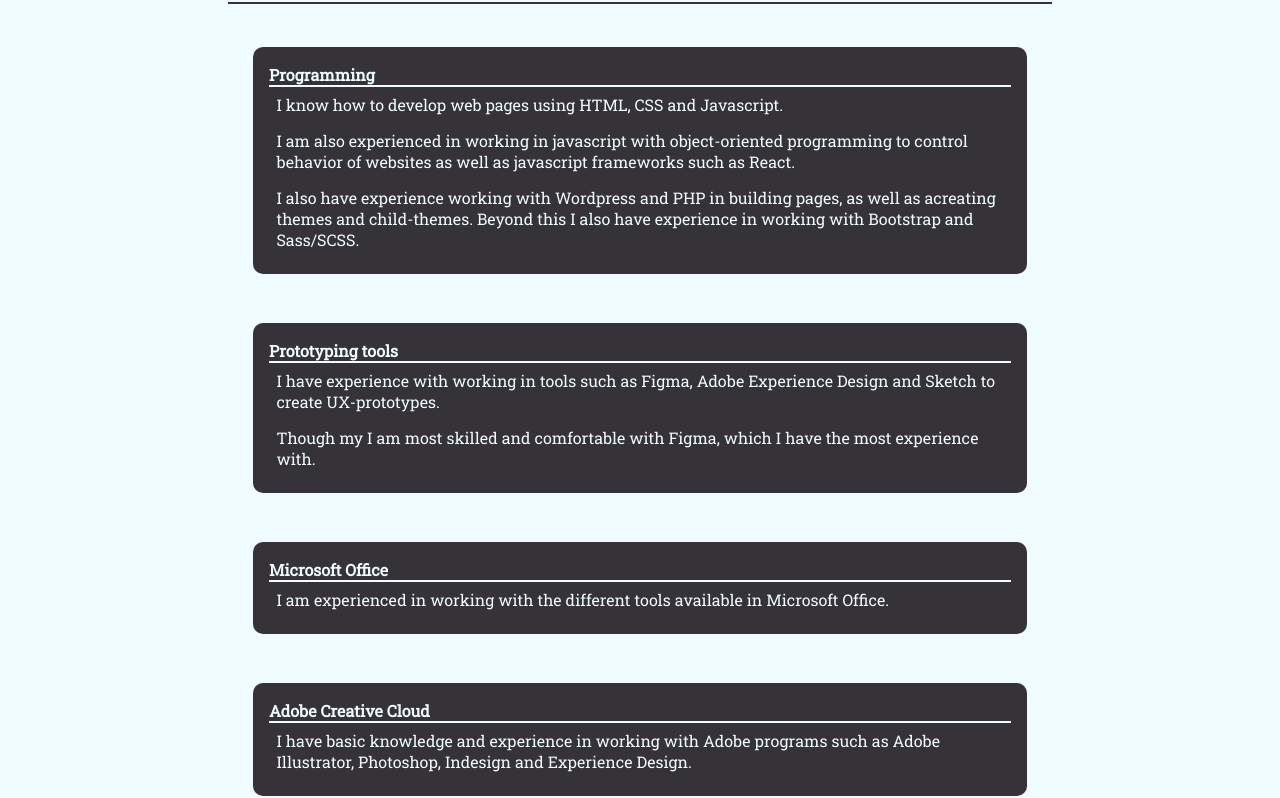
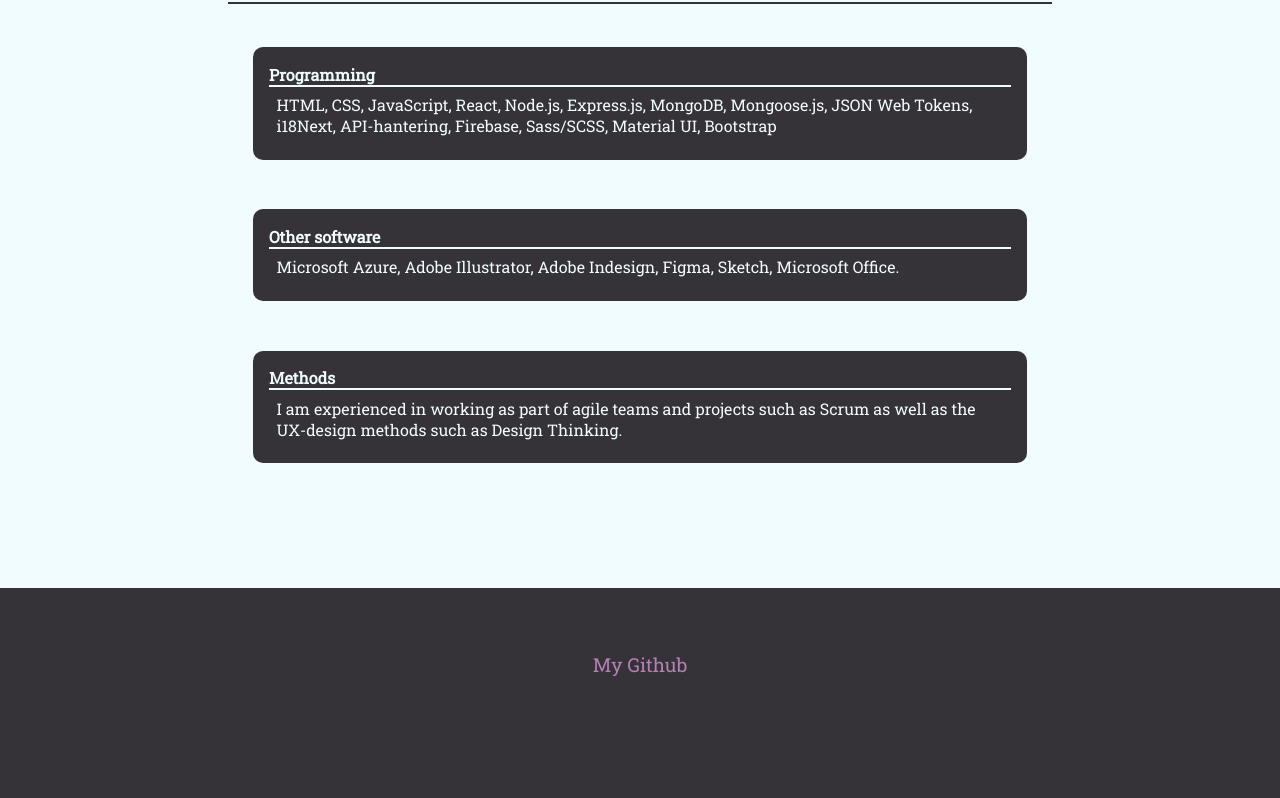
Before and after one commit to Tanngrisnr/ip2_portfolio, a React (Create React App) app: page /resume in a window 1280 px wide. Shown: the part 1943-2741 px from the top of the page. Built offline with nearby package versions, Linux system fonts and the light colour scheme; no server answers.

Commit message:
edited skills on resume

```diff
--- a/src/data.js
+++ b/src/data.js
@@ -64,31 +64,21 @@ export const RESUME_DATA = [
       key: 7,
       title: "Programming",
       content: [
-        "I know how to develop web pages using HTML, CSS and Javascript.",
-        "I am also experienced in working in javascript with object-oriented programming to control behavior of websites as well as javascript frameworks such as React.",
-        "I also have experience working with Wordpress and PHP in building pages, as well as acreating themes and child-themes. Beyond this I also have experience in working with Bootstrap and Sass/SCSS.",
+        " HTML, CSS, JavaScript, React, Node.js, Express.js, MongoDB, Mongoose.js, JSON Web Tokens, i18Next, API-hantering, Firebase, Sass/SCSS, Material UI, Bootstrap",
       ],
     },
     {
       key: 8,
-      title: "Prototyping tools",
+      title: "Other software",
       content: [
-        "I have experience with working in tools such as Figma, Adobe Experience Design and Sketch to create UX-prototypes.",
-        "Though my I am most skilled and comfortable with Figma, which I have the most experience with.",
+        "Microsoft Azure, Adobe Illustrator, Adobe Indesign, Figma, Sketch, Microsoft Office.",
       ],
     },
     {
       key: 9,
-      title: "Microsoft Office",
+      title: "Methods",
       content: [
-        "I am experienced in working with the different tools available in Microsoft Office.",
-      ],
-    },
-    {
-      key: 10,
-      title: "Adobe Creative Cloud",
-      content: [
-        "I have basic knowledge and experience in working with Adobe programs such as Adobe Illustrator, Photoshop, Indesign and Experience Design.",
+        "I am experienced in working as part of agile teams and projects such as Scrum as well as the UX-design methods such as Design Thinking.",
       ],
     },
   ],
```
Also changed, not shown: 1 other file (tests, documents, lock files or other folders).
